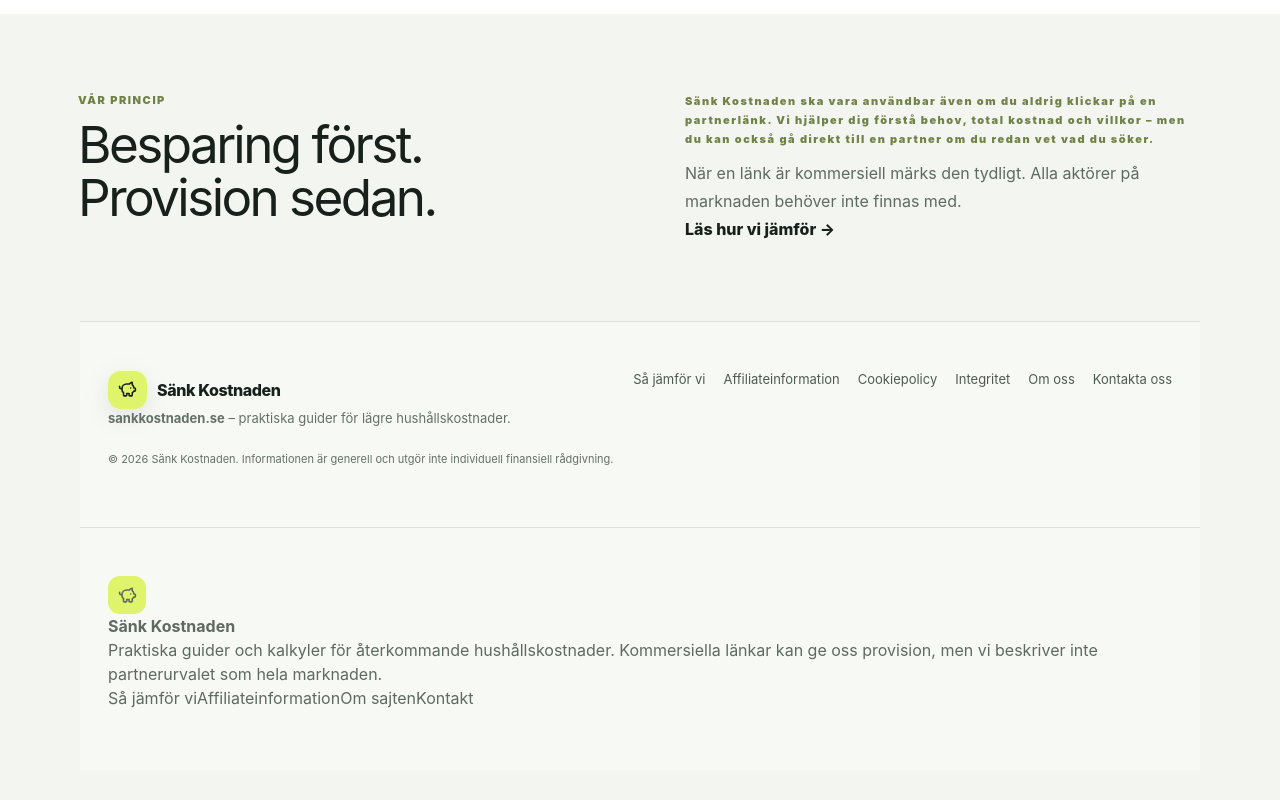
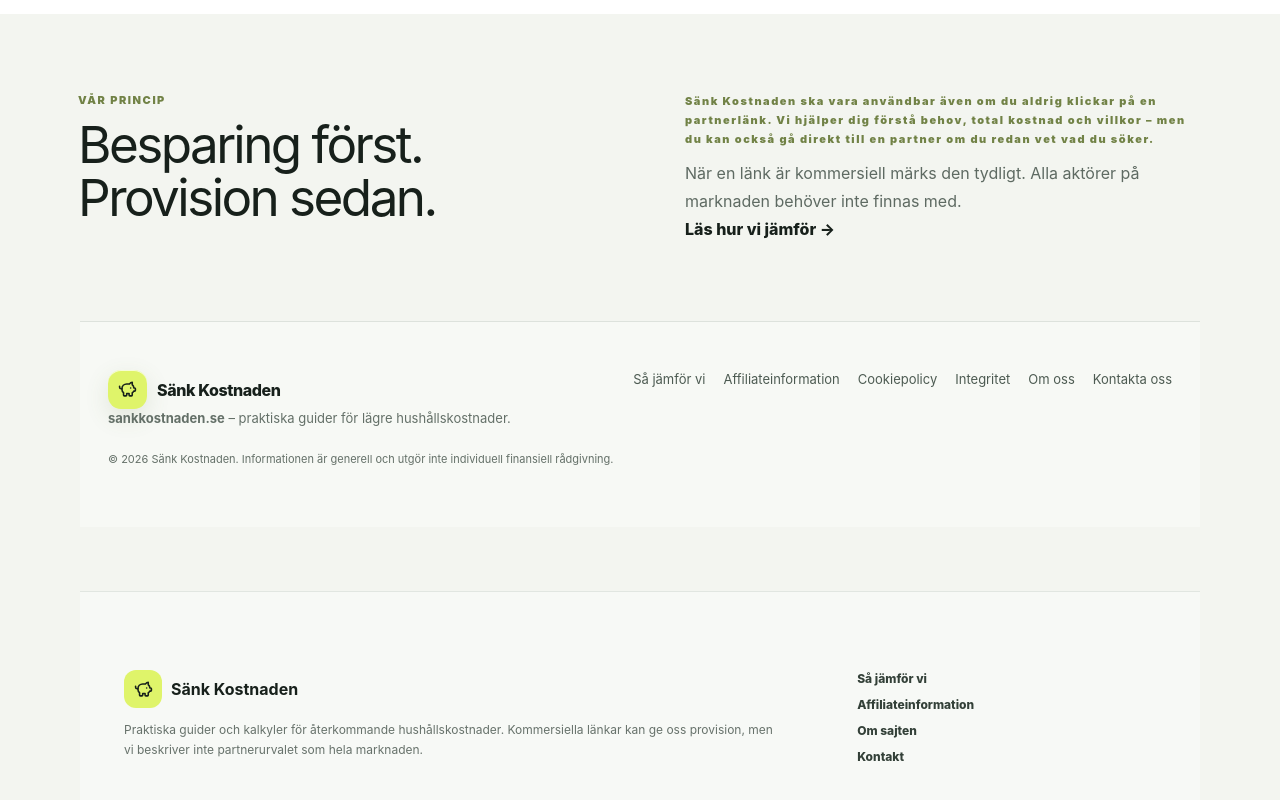
Before and after one commit to arvidlandin-cpu/sankkostnaden, a Next.js app: page / in a window 1280 px wide. Shown: the part 2355-3155 px from the top of the page. Before the commit the page ends 3125 px from the top, so only its background shows below. Built offline with nearby package versions, Linux system fonts and the light colour scheme.

Commit message:
Style site-wide trust footer

```diff
--- a/styles/global.css
+++ b/styles/global.css
@@ -2463,3 +2463,51 @@ footer{
   .utilityToolCard{grid-template-columns:1fr;padding:17px}
   .utilityToolCard>a{width:100%;box-sizing:border-box}
 }
+
+
+.siteFooter{
+  margin-top:64px;
+  border-top:1px solid #e1e6e1;
+  background:#f7f9f6;
+}
+.siteFooterInner{
+  width:min(1120px,calc(100% - 32px));
+  margin:0 auto;
+  padding:30px 0 96px;
+  display:grid;
+  grid-template-columns:minmax(0,1.4fr) minmax(220px,.6fr);
+  gap:36px;
+}
+.siteFooterBrand>a{
+  display:inline-flex;
+  align-items:center;
+  gap:9px;
+  color:#17201b;
+  text-decoration:none;
+}
+.siteFooterBrand p{
+  max-width:660px;
+  margin:12px 0 0;
+  color:#67726b;
+  font-size:12px;
+  line-height:1.6;
+}
+.siteFooter nav{
+  display:grid;
+  align-content:start;
+  gap:8px;
+}
+.siteFooter nav a{
+  color:#334038;
+  font-size:12px;
+  font-weight:800;
+  text-decoration:none;
+}
+.siteFooter nav a:hover{text-decoration:underline}
+@media(max-width:700px){
+  .siteFooterInner{
+    grid-template-columns:1fr;
+    gap:22px;
+    padding:24px 0 104px;
+  }
+}
```
